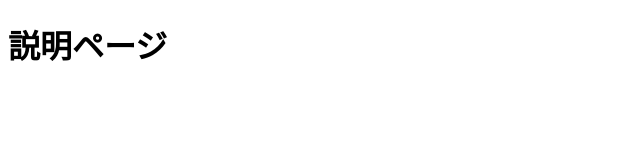
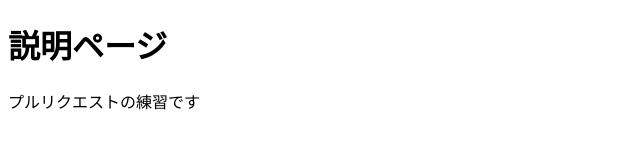
Before and after one commit to Iwasaki1005/github-practice, a plain HTML site: page docs/index.html in a window 1280 px wide. Shown: the whole page, without its empty margins (0-640 px from the left). Drawn offline with Linux system fonts and the light colour scheme.

Commit message:
内容を追加しました

```diff
--- a/docs/index.html
+++ b/docs/index.html
@@ -8,5 +8,7 @@
 </head>
 <body>
 	<h1>説明ページ</h1>
+
+	<p>プルリクエストの練習です</p>
 </body>
 </html>
```
